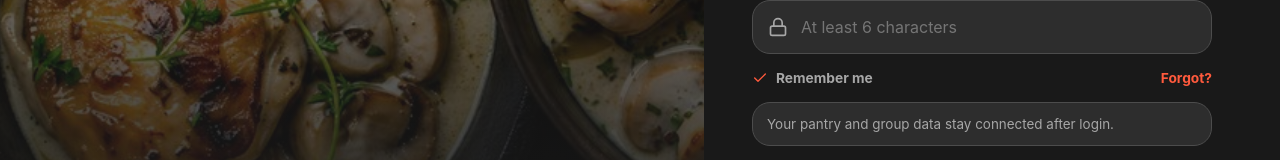
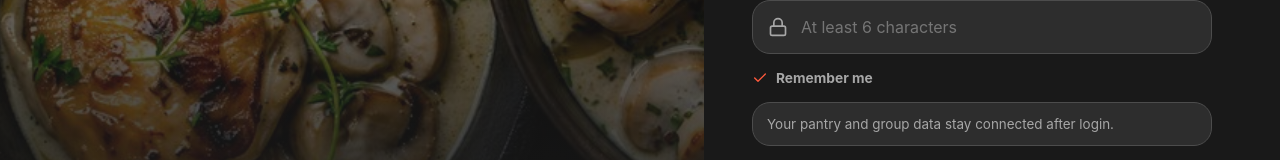
Before and after one commit to Anivishy/307-Project, a React (Vite) app in the folder packages/react-frontend/: page /signin in a window 1280 px wide. Shown: the part 476-636 px from the top of the page. Built offline with nearby package versions, Linux system fonts and the light colour scheme.

Commit message:
fix: remove circular Forgot? link that routed back to /signin

```diff
--- a/packages/react-frontend/src/pages/SignInPage.jsx
+++ b/packages/react-frontend/src/pages/SignInPage.jsx
@@ -88,7 +88,6 @@ export function SignInPage({ mode = "signin" }) {
               <span>
                 <Check size={16} /> Remember me
               </span>
-              <Link to="/signin">Forgot?</Link>
             </div>
 
             <p className={`auth-status auth-status--${formStatus.tone}`}>{formStatus.message}</p>
```
